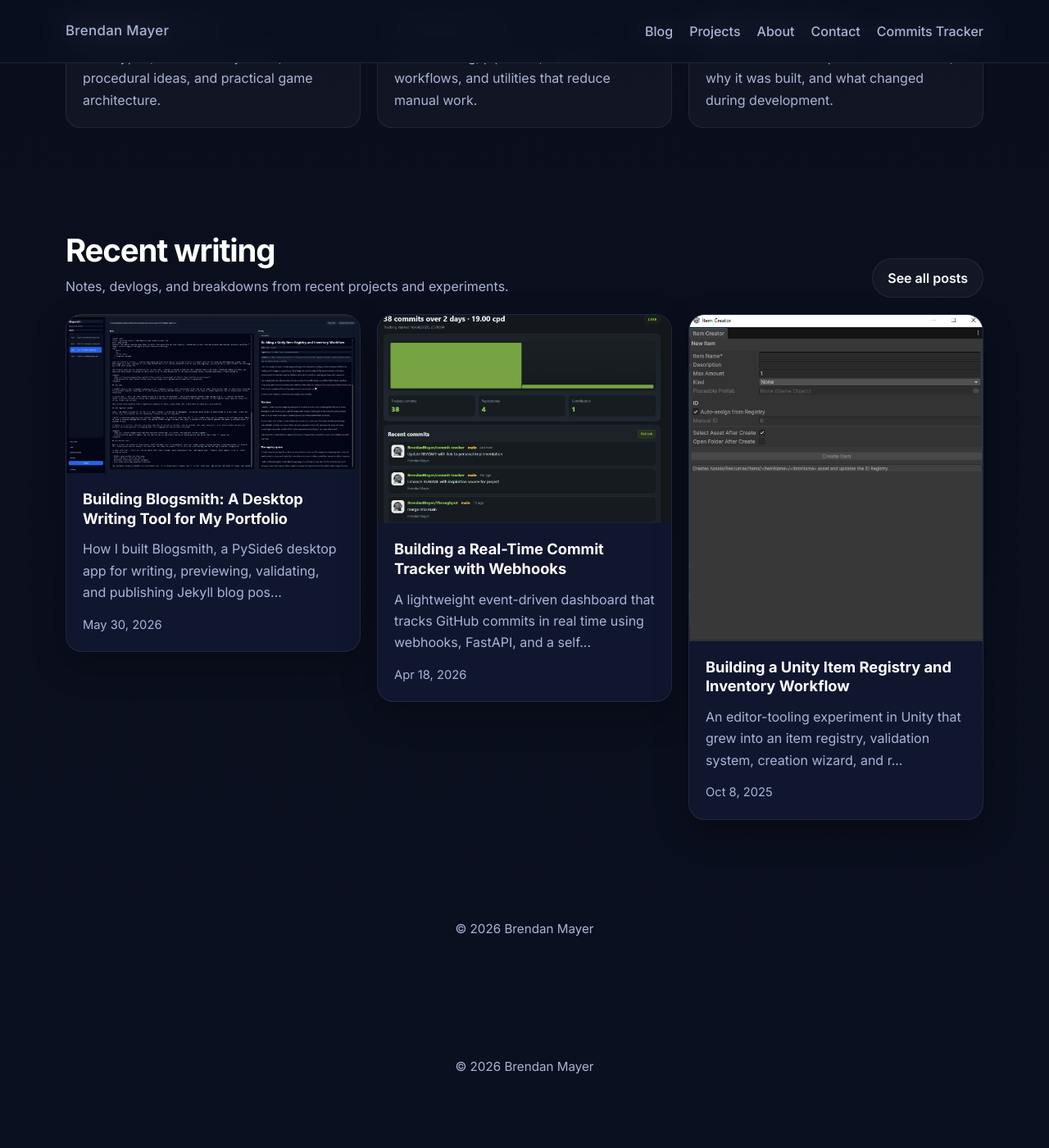
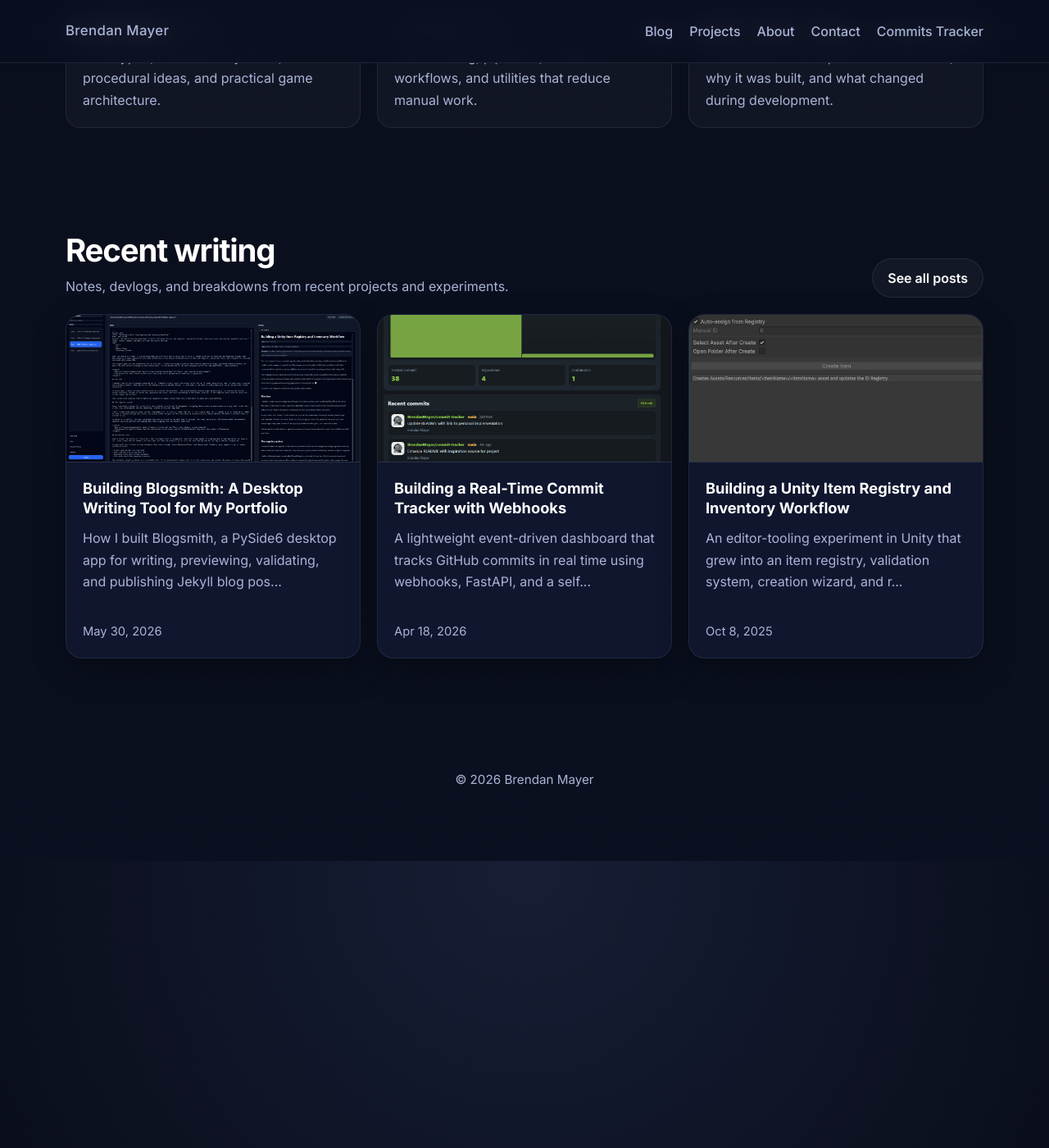
Before and after one commit to BrendanMayer/BrendanMayer.github.io, a Jekyll site: the page built from index.html, in a window 1280 px wide and 1400 px high, scrolled down 961 px. Shown: the whole window at 82% size. Built offline with Jekyll 4.4.1, drawn with Linux system fonts in a browser that asks for light colours.

Commit message:
attempt #2, fixing the card size so they are the same

```diff
--- a/assets/style.css
+++ b/assets/style.css
@@ -246,7 +246,6 @@ a {
 }
 
 .grid-3 {
-
   grid-template-columns: repeat(3, minmax(0, 1fr));
 }
 
@@ -582,13 +581,47 @@ a {
 }
 
 .recent-post-grid {
-  align-items: start;
+  align-items: stretch;
+}
+
+.recent-post-card {
+  height: 420px;
+  display: flex;
+  flex-direction: column;
+  overflow: hidden;
+}
+
+.recent-post-card .card-thumb {
+  height: 180px;
+  flex-shrink: 0;
+}
+
+.recent-post-card .card-thumb img {
+  width: 100%;
+  height: 100%;
+  object-fit: cover;
 }
 
 .recent-post-card .card-body {
-  height: auto;
+  flex: 1;
+  display: flex;
+  flex-direction: column;
+}
+
+.recent-post-card h3 {
+  display: -webkit-box;
+  -webkit-line-clamp: 2;
+  -webkit-box-orient: vertical;
+  overflow: hidden;
+}
+
+.recent-post-card p {
+  display: -webkit-box;
+  -webkit-line-clamp: 3;
+  -webkit-box-orient: vertical;
+  overflow: hidden;
 }
 
 .recent-post-card .meta-line {
-  margin-top: 14px;
+  margin-top: auto;
 }
--- a/index.html
+++ b/index.html
@@ -126,14 +126,8 @@ title: Home
         </article>
         {% endfor %}
       </div>
-    </section>
-  </main>
 
-  <footer class="container footer">
-    © 2026 Brendan Mayer
-  </footer>
-
-  <script src="/assets/main.js"></script>
+      <script src="/assets/main.js"></script>
 </body>
 
 </html>
```
